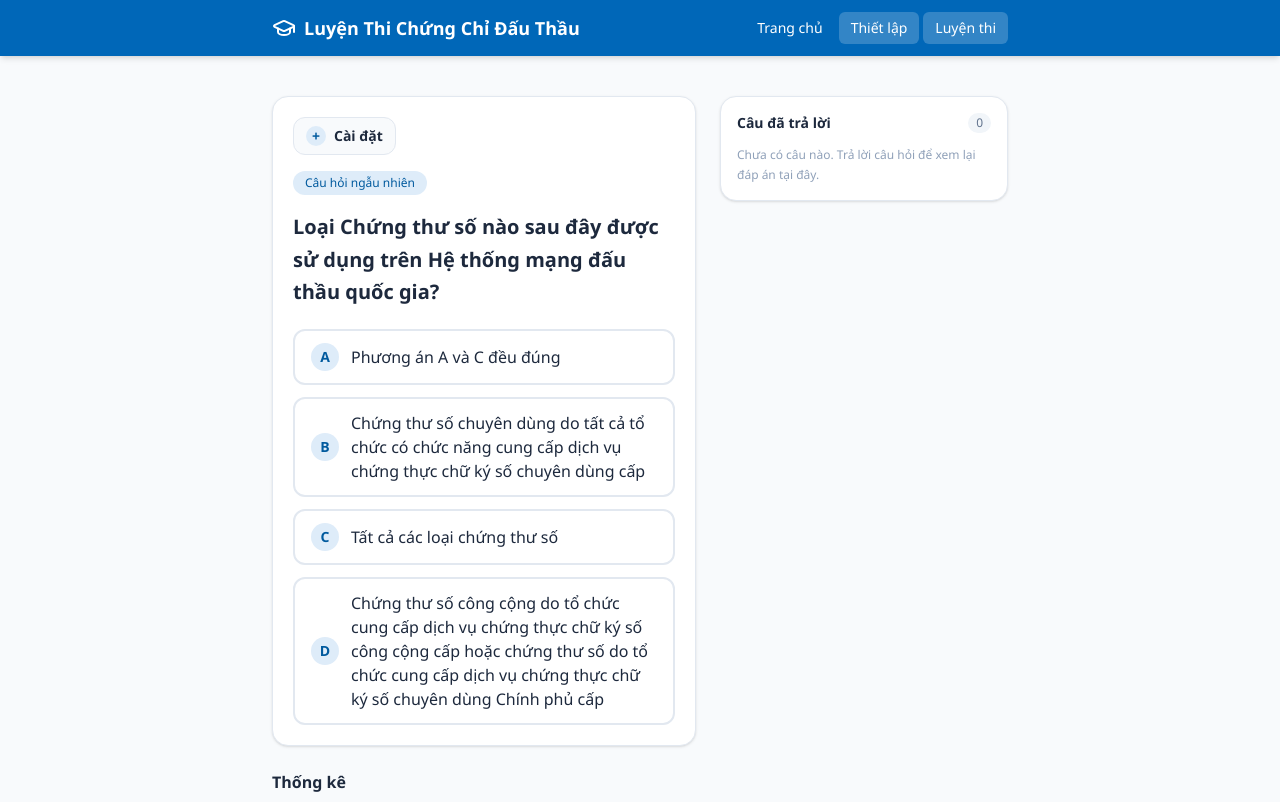
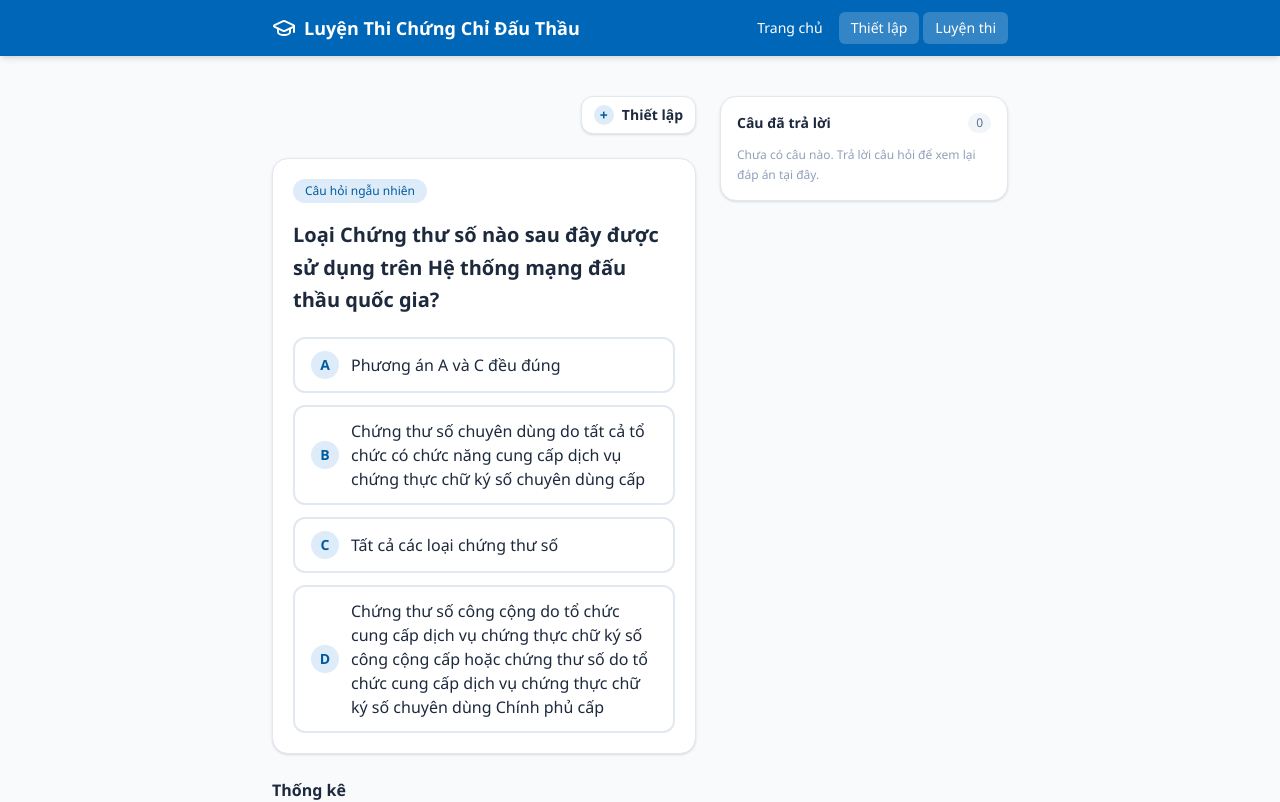
Before and after one commit to nhinguyenminh/Trac-nghiem-luat-dau-thau, a React (Vite) app: page /quiz in a window 1280 px wide. Shown: the top 802 px of the page. Built offline with nearby package versions, Linux system fonts and the light colour scheme.

Commit message:
ui: move settings toggle to top and remove inline button

```diff
--- a/src/pages/QuizPage.tsx
+++ b/src/pages/QuizPage.tsx
@@ -244,18 +244,20 @@ export default function QuizPage() {
     <div className="flex flex-col gap-6 lg:flex-row lg:items-start">
       {/* Main column */}
       <div className="flex min-w-0 flex-1 flex-col gap-6">
-        <div className="rounded-2xl border border-slate-200 bg-white p-4 shadow-sm sm:p-5">
+        <div className="flex justify-end">
           <button
             type="button"
             onClick={() => setShowSettings((value) => !value)}
-            className="mb-4 flex items-center gap-2 rounded-xl border border-slate-200 bg-slate-50 px-3 py-2 text-sm font-semibold text-slate-800"
+            className="flex items-center gap-2 rounded-xl border border-slate-200 bg-white px-3 py-2 text-sm font-semibold text-slate-800 shadow-sm"
           >
             <span className="inline-flex h-5 w-5 items-center justify-center rounded-full bg-ms-blue-soft text-ms-blue-dark">
               {showSettings ? "−" : "+"}
             </span>
-            Cài đặt
+            Thiết lập
           </button>
+        </div>
 
+        <div className="rounded-2xl border border-slate-200 bg-white p-4 shadow-sm sm:p-5">
           {showSettings && (
             <div id="settings" className="mb-4 flex flex-col gap-3 rounded-xl border border-slate-200 bg-slate-50 p-3">
               <div className="flex flex-wrap items-center gap-2 rounded-lg border border-slate-200 bg-white px-3 py-2 text-sm text-slate-700">
```
